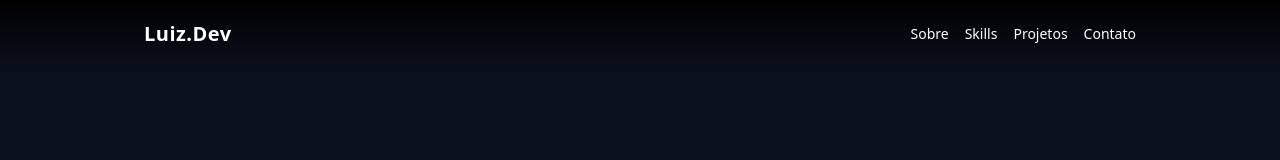
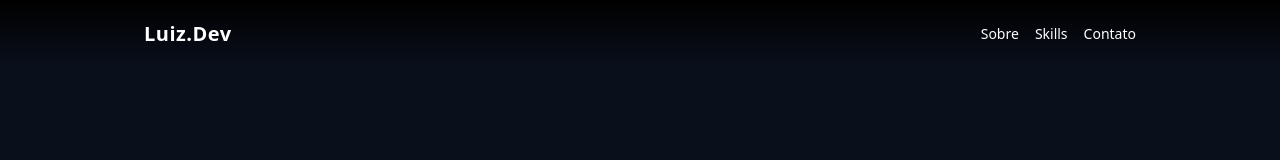
Before and after one commit to Hyue2/Meu-portfolio, a React (Vite) app: page / in a window 1280 px wide. Shown: the top 160 px of the page. Built offline with nearby package versions, Linux system fonts and the light colour scheme.

Commit message:
removi funcao projeto duplicada

```diff
--- a/src/components/Navbar.jsx
+++ b/src/components/Navbar.jsx
@@ -29,7 +29,6 @@ export default function Navbar() {
         <ul className="flex space-x-4 text-white text-sm font-medium">
           <li><a href="#about" className="hover:text-cyan-400 transition-colors">Sobre</a></li>
           <li><a href="#skills" className="hover:text-cyan-400 transition-colors">Skills</a></li>
-          <li><a href="#projects" className="hover:text-cyan-400 transition-colors">Projetos</a></li>
           <li><a href="#contact" className="hover:text-cyan-400 transition-colors">Contato</a></li>
         </ul>
       </div>
```
